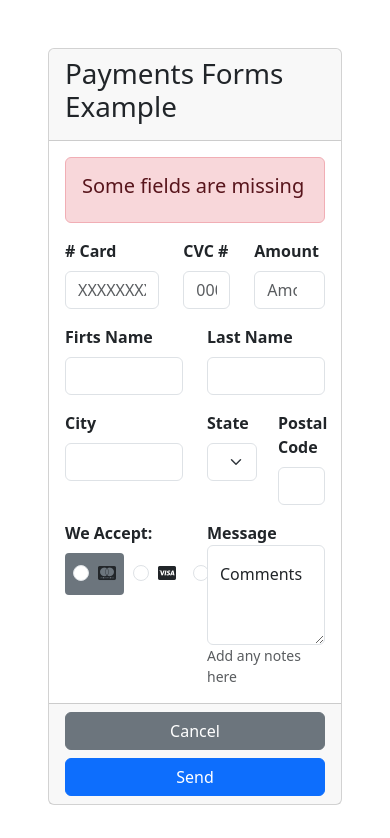
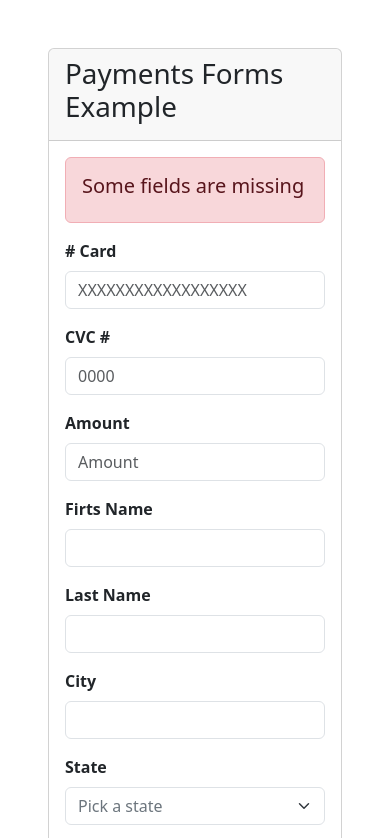
Before and after one commit to 4GeeksAcademy/FormsWithBootstrap-Isamira360-AngelaCardoza, a plain HTML site: page index.html in a window 390 px wide. Shown: the top 838 px of the page. Drawn offline with nearby package versions, Linux system fonts and the light colour scheme.

Commit message:
responsive feature

```diff
--- a/index.html
+++ b/index.html
@@ -16,7 +16,7 @@
 
 <body>
 
-    <div class="card text-center m-5  m-sm-">
+    <div class="card text-center m-5">
         <div class="card-header text-start">
             <h1>Payments Forms Example</h1>
         </div>
@@ -35,21 +35,21 @@
 
             <div class="row ">
 
-                <div class="col-5 ">
+                <div class="col-sm 12 col-md-12 col-lg-5 ">
                     <div class="mb-3 text-start">
-                        <label class="form-label"><strong># Card</strong></label>
+                        <label class="form-label "><strong># Card</strong></label>
                         <input type="text" class="form-control" placeholder="XXXXXXXXXXXXXXXXXX">
                     </div>
                 </div>
 
-                <div class="col-3">
+                <div class="col-sm-12 col-md-6 col-lg-3">
                     <div class="mb-3 text-start">
                         <label class="form-label"><strong>CVC #</strong></label>
                         <input type="text" class="form-control" placeholder="0000">
                     </div>
                 </div>
 
-                <div class="col-4">
+                <div class="col-sm-12 col-md-6 col-lg-3">
                     <div class="mb-3 text-start">
                         <label class="form-label"><strong>Amount</strong></label>
                         <input type="number" class="form-control" placeholder="Amount">
@@ -60,14 +60,14 @@
             <!--2da row-->
             <div class="row align-items-start">
 
-                <div class="col-6">
+                <div class="col-sm-12 col-md-6 col-lg-6 ">
                     <div class="mb-3 text-start">
                         <label class="form-label"><strong>Firts Name</strong></label>
                         <input type="text" class="form-control" placeholder="">
                     </div>
                 </div>
 
-                <div class="col-6">
+                <div class="col-sm-12 col-md-6 col-lg-6">
                     <div class="mb-3 text-start">
                         <label class="form-label"><strong>Last Name</strong></label>
                         <input type="text" class="form-control" placeholder="">
@@ -80,14 +80,14 @@
             <!--3era row-->
 
             <div class="row align-items-start">
-                <div class="col-6">
+                <div class="col-sm-12 col-md-4 col-lg-6">
                     <div class="mb-3 text-start">
                         <label class="form-label"><strong>City</strong></label>
                         <input type="text" class="form-control" placeholder="">
                     </div>
                 </div>
 
-                <div class="col-3">
+                <div class="col-sm-6 col-md-4 col-lg-3">
                     <div class="mb-3 text-start">
                         <label class="form-label"> <strong>State</strong></label>
                         <select class="form-select text-secondary" aria-label="Default select example">
@@ -99,7 +99,7 @@
                     </div>
                 </div>
 
-                <div class="col-3">
+                <div class="col-sm-6 col-md-4 col-lg-3">
                     <div class="mb-3 text-start">
                         <label class="form-label"><strong>Postal Code</strong></label>
                         <input type="email" class="form-control" placeholder="">
@@ -119,10 +119,10 @@
 
             <div class="row justify-content-md-start ">
 
-                <div class="col-6 d-flex flex-column align-items-start">
+                <div class="col-sm-12 col-md-6 col-lg-6 d-flex flex-column align-items-start">
                     <label><strong>We Accept:</strong> </label>
 
-                    <div class="col-6 d-flex flex-row bg-secondary rounded-1 p-2 mt-2">
+                    <div class="col-sm-12 col-md-6 col-lg-6 d-flex flex-row bg-secondary rounded-1 p-2 mt-2">
                         <div class="form-check form-check-inline">
                             <input class="form-check-input" type="radio" name="inlineRadioOptions" id="inlineRadio1"
                                 value="option1">
@@ -156,7 +156,7 @@
                     </div>
                 </div>
 
-                <div class="col-6 md text-start" >
+                <div class="col-sm-12 col-md-6 col-lg-6 md text-start" >
 
                     <label for="floatingTextarea2Disabled"> <strong>Message</strong></label>
                     <div class="form-floating">
```
